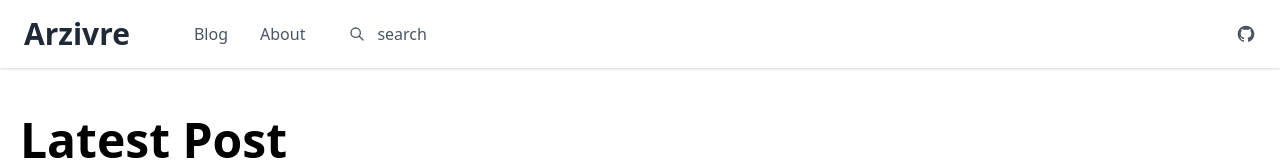
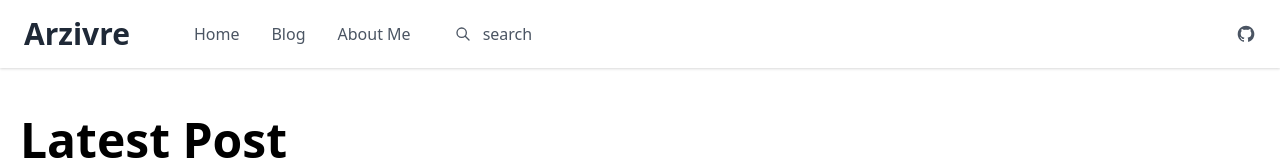
Before and after one commit to arzivre/next-md, a Next.js app: page / in a window 1280 px wide. Shown: the top 160 px of the page. Built offline with nearby package versions, Linux system fonts and the light colour scheme.

Commit message:
New Styles header, search , categori list

```diff
--- a/components/CategoryList.js
+++ b/components/CategoryList.js
@@ -4,7 +4,7 @@ import Link from 'next/link'
 
 export default function CategoryList({ categories }) {
   return (
-    <div className='w-full p-5 bg-white rounded-lg shadow-md mt-6'>
+    <div>
       <h3 className='text-2xl bg-gray-800 text-white p-3 rounded'>
         Blog Categories
       </h3>
--- a/components/Header.js
+++ b/components/Header.js
@@ -11,12 +11,11 @@ export default function Header() {
         <div className='lg:flex lg:items-center'>
           <div className='flex items-center justify-between'>
             <div>
-              <a
-                className='text-2xl font-bold text-gray-800 dark:text-white lg:text-3xl hover:text-gray-700 dark:hover:text-gray-300'
-                href='#'
-              >
-                Arzivre
-              </a>
+              <Link href='/'>
+                <a className='text-2xl font-bold text-gray-800 dark:text-white lg:text-3xl hover:text-gray-700 dark:hover:text-gray-300'>
+                  Arzivre
+                </a>
+              </Link>
             </div>
 
             {/* <!-- Mobile menu button --> */}
@@ -37,6 +36,11 @@ export default function Header() {
           </div>
 
           <div className='flex flex-col text-gray-600 capitalize dark:text-gray-300 lg:flex lg:px-16 lg:-mx-4 lg:flex-row lg:items-center'>
+            <Link href='/'>
+              <a className='mt-2 lg:mt-0 lg:mx-4 hover:text-gray-800 dark:hover:text-gray-200'>
+                Home
+              </a>
+            </Link>
             <Link href='/blog'>
               <a className='mt-2 lg:mt-0 lg:mx-4 hover:text-gray-800 dark:hover:text-gray-200'>
                 Blog
@@ -44,29 +48,11 @@ export default function Header() {
             </Link>
             <Link href='/about'>
               <a className='mt-2 lg:mt-0 lg:mx-4 hover:text-gray-800 dark:hover:text-gray-200'>
-                About
+                About Me
               </a>
             </Link>
 
-            <div className='relative mt-4 lg:mt-0 lg:mx-4'>
-              <span className='absolute inset-y-0 left-0 flex items-center pl-3'>
-                <svg
-                  className='w-4 h-4 text-gray-600 dark:text-gray-300'
-                  viewBox='0 0 24 24'
-                  fill='none'
-                >
-                  <path
-                    d='M21 21L15 15M17 10C17 13.866 13.866 17 10 17C6.13401 17 3 13.866 3 10C3 6.13401 6.13401 3 10 3C13.866 3 17 6.13401 17 10Z'
-                    stroke='currentColor'
-                    strokeWidth='2'
-                    strokeLinecap='round'
-                    strokeLinejoin='round'
-                  ></path>
-                </svg>
-              </span>
-
-              <Search />
-            </div>
+            <Search />
           </div>
         </div>
 
--- a/components/Search.js
+++ b/components/Search.js
@@ -20,6 +20,22 @@ export default function Search() {
   }, [searchTerm])
 
   return (
+    <div className='relative mt-4 lg:mt-0 lg:mx-4'>
+      <span className='absolute inset-y-0 left-0 flex items-center pl-3'>
+        <svg
+          className='w-4 h-4 text-gray-600 dark:text-gray-300'
+          viewBox='0 0 24 24'
+          fill='none'
+        >
+          <path
+            d='M21 21L15 15M17 10C17 13.866 13.866 17 10 17C6.13401 17 3 13.866 3 10C3 6.13401 6.13401 3 10 3C13.866 3 17 6.13401 17 10Z'
+            stroke='currentColor'
+            strokeWidth='2'
+            strokeLinecap='round'
+            strokeLinejoin='round'
+          ></path>
+        </svg>
+      </span>
       <form>
         <input
           type='search'
@@ -31,5 +47,6 @@ export default function Search() {
           placeholder='search'
         />
       </form>
+    </div>
   )
 }
```
Lines whose indentation alone changed are shown as unchanged.
